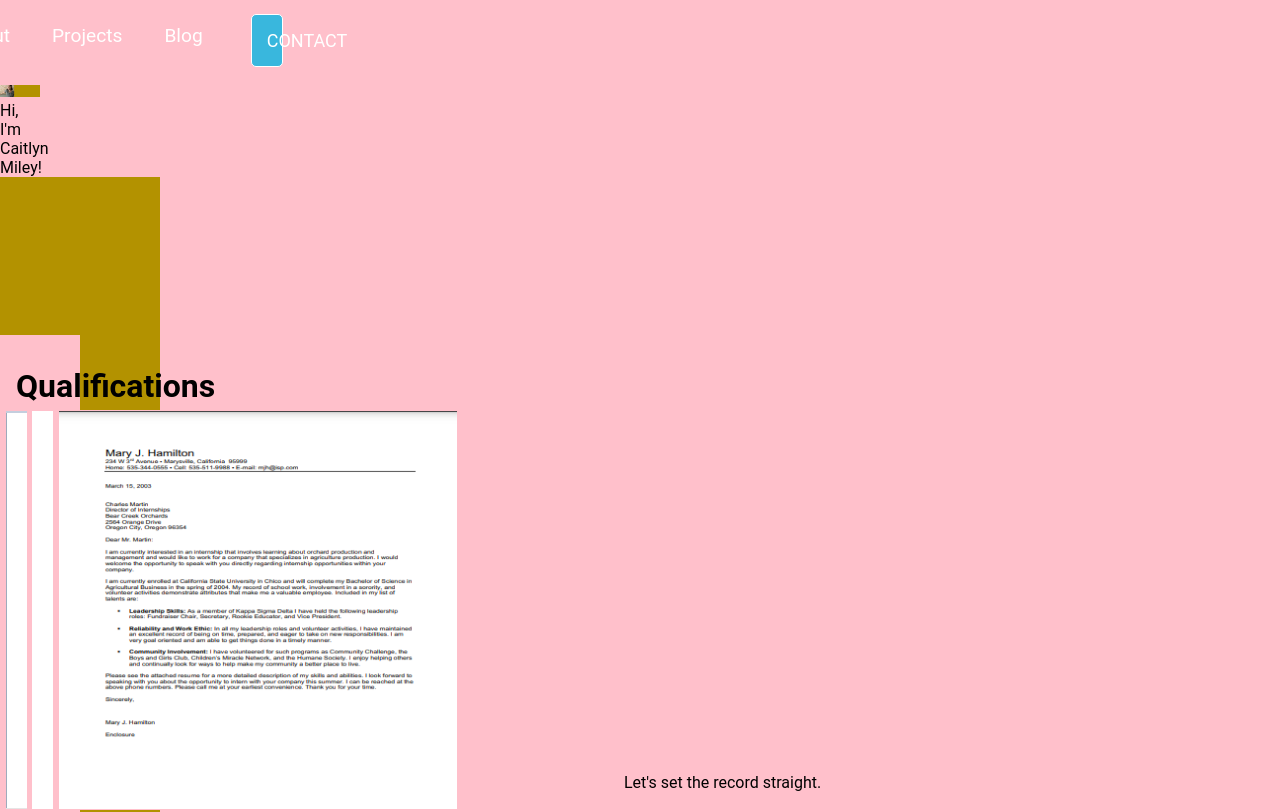
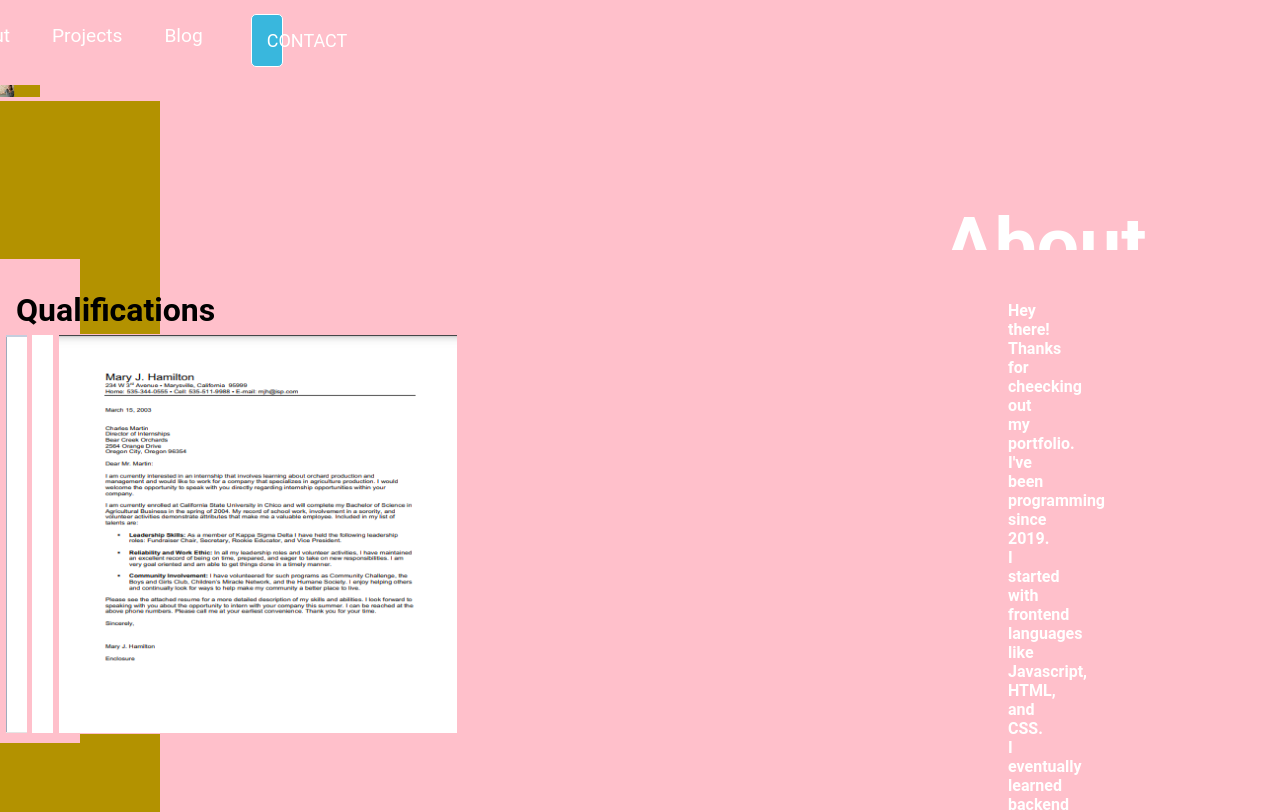
Before and after one commit to smilleeymilleey/website, a React (Create React App) app in the folder website-1/: page /services in a window 1280 px wide. Shown: the top 812 px of the page. Built offline with nearby package versions, Linux system fonts and the light colour scheme.

Commit message:
about me page is framed

```diff
--- a/website-1/src/components/AboutHero.css
+++ b/website-1/src/components/AboutHero.css
@@ -3,22 +3,6 @@
   background-color: #dfb600;
 }
 
-//qualifications//
-
-
-.newContainer > h1 {
-  font-size: 70px;
-  background-color: #dfb600;
-  color: white;
-  position: relative;
-  text-align: center;
-  color: white;
-  position: absolute;
-  top: 8px;
-  right: 16px;
-
-
-}
 
 .me {
   height: 100%;
@@ -26,9 +10,39 @@
 
 }
 
+.Title {
+  padding-left: 50%;
+  position: absolute;
+  top: 200px;
+  right: 16px;
+  padding-right: 25%;
+  padding-bottom: 60%;
+  color: white;
+  font-size: 75px;
+}
+
+
+.Sub1 {
+  padding-left: 50%;
+  position: absolute;
+  top: 250px;
+  right: 16px;
+  padding-right: 34%;
+  padding-top: 4%;
+  font-weight: bold;
+  color: white;
+  padding-bottom: 10px;
+}
+
 
 .Sub {
+  padding-left: 52%;
   position: absolute;
-  bottom: 8px;
+  top: 250px;
   right: 16px;
+  padding-right: 20%;
+  padding-top: 4%;
+  font-weight: bold;
+  color: white;
+  padding-bottom: 10px;
 }
--- a/website-1/src/components/AboutHero.js
+++ b/website-1/src/components/AboutHero.js
@@ -8,8 +8,13 @@ function AboutHero() {
   return (
     <div className='new-Container'>
       <img src='aboutmeheader.png'></img>
-      <div className="Title">Hi, I'm Caitlyn Miley! </div>
-      <div className="Sub">Let's set the record straight.</div>
+      <h1 className="Title">About Me </h1>
+
+      <p className="Sub">Hey there! Thanks for cheecking out my portfolio.
+      I've been programming since 2019. I started with frontend languages like Javascript, HTML, and CSS. I eventually learned backend capabilities like
+      React and Firebase, to my toolkit. I love programming because creating
+      beautiful and functional programs from scratch feels like magic.
+       </p>
 
 
 
```
Also changed, not shown: 1 other file (tests, documents, lock files or other folders).
